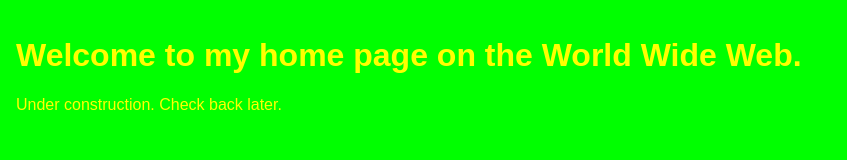
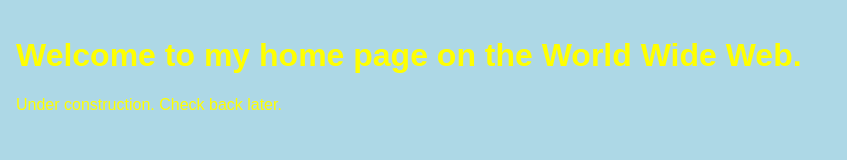
Before and after one commit to Teetertotter21/Teetertotter21.github.io, a plain HTML site: page index.html in a window 1280 px wide. Shown: the whole page, without its empty margins (0-847 px from the left). Drawn offline with Linux system fonts and the light colour scheme.

Commit message:
Update style.css

```diff
--- a/style.css
+++ b/style.css
@@ -1,7 +1,7 @@
 body {
 	margin: 0;
 	padding: 0;
-	background: lime;
+	background: lightblue;
 	color: yellow;
 	font-family: fantasy;
 }
```
